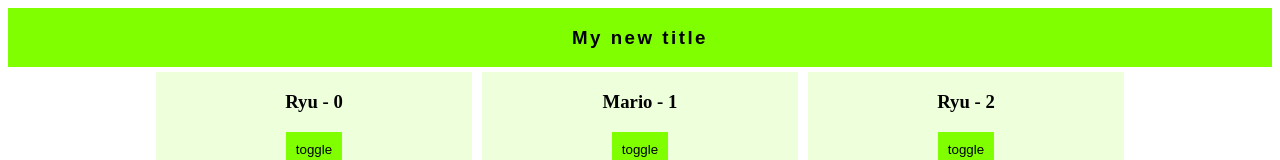
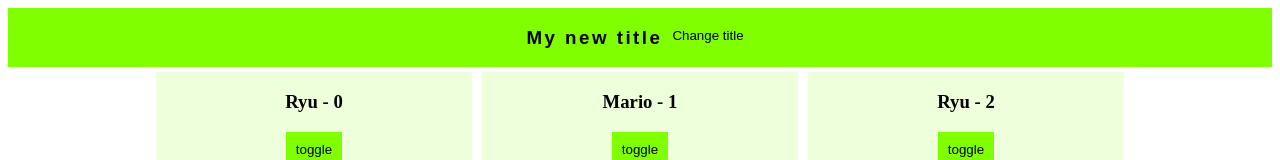
Before and after one commit to kenmugy/vue-app-2, a Vue app: page / in a window 1280 px wide. Shown: the top 160 px of the page. Built offline with nearby package versions, Linux system fonts and the light colour scheme.

Commit message:
added event onlick to change title

```diff
--- a/src/components/Header.vue
+++ b/src/components/Header.vue
@@ -1,6 +1,7 @@
 <template>
   <div class="header">
     <h3>{{ title1 }}</h3>
+    <button @click="changeTitle">Change title</button>
   </div>
 </template>
 
@@ -13,6 +14,11 @@
   },
   data() {
     return { title1: this.title };
+  },
+  methods: {
+    changeTitle() {
+      this.title1 = 'My Changed Title';
+    }
   }
 };
 </script>
```
